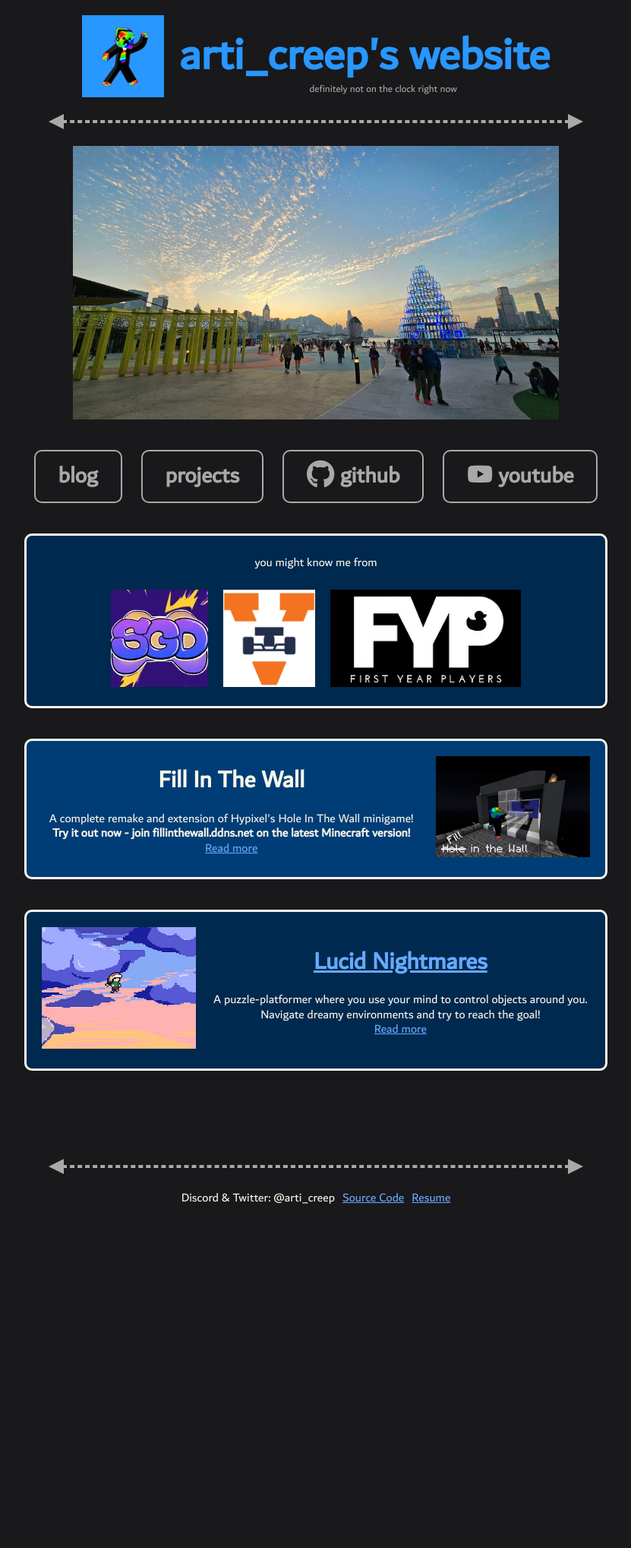
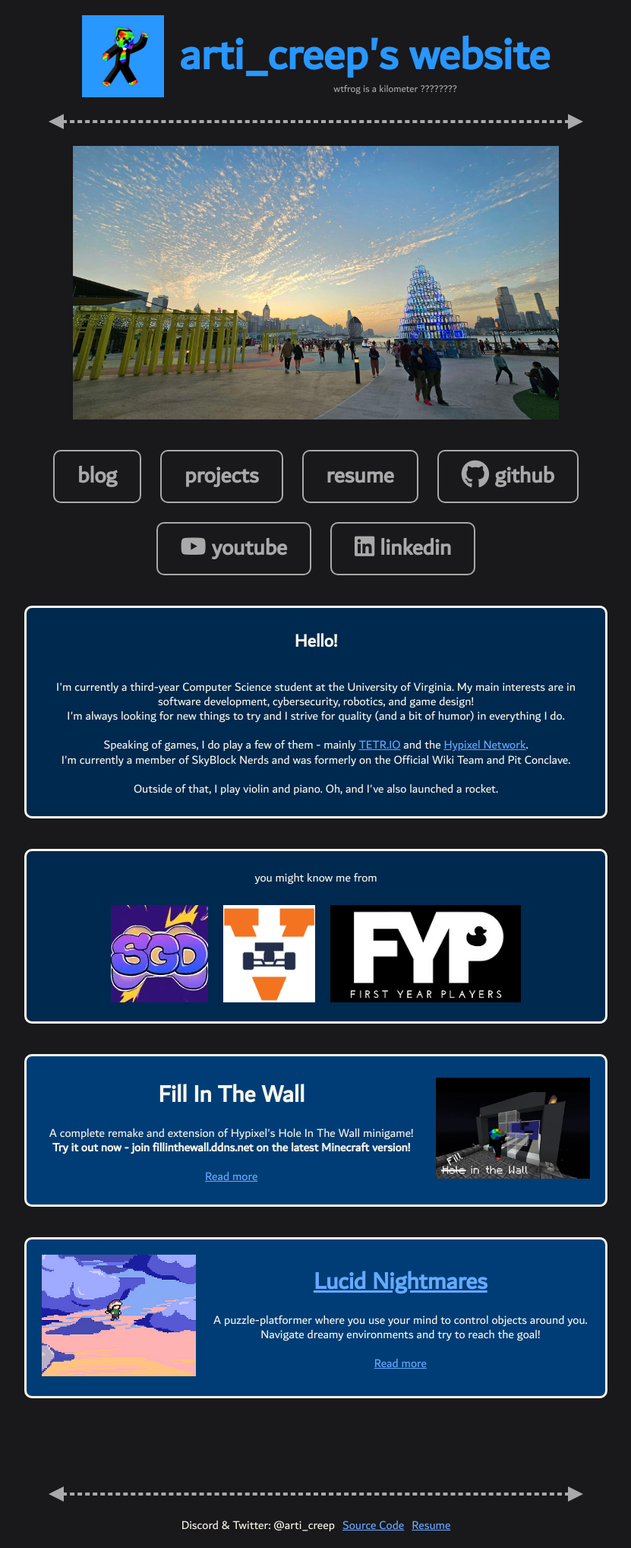
Before and after one commit to Arti-Dev/arti-dev.github.io, a Jekyll site: the page built from index.html, in a window 1280 px wide. Shown: the whole page at 76% size, without its empty margins (224-1055 px from the left). Built offline with Jekyll 4.4.1, drawn with Linux system fonts in a browser that asks for light colours; nearby versions of some CDN libraries; before the commit the page ends 1606 px from its top, so only the background shows below that.

Commit message:
Add about me

```diff
--- a/css/style.css
+++ b/css/style.css
@@ -99,6 +99,7 @@ hr:after {
     display: flex;
     flex-direction: row;
     gap: 25px;
+    flex-wrap: wrap;
 }
 
 .button {
@@ -137,19 +138,23 @@ button.secret:hover {
 
 
 .button.youtube:hover {
-    background-color: red;
+    background-color: #DC143C;
 }
 
 .button.github:hover {
-    background-color: purple;
+    background-color: #08872B;
 }
 
 .button.projects:hover {
-    background-color: #00519e;
+    background-color: #CC5500;
 }
 
 .button.blog:hover {
     background-color: #00519e;
+}
+
+.button.resume:hover {
+    background-color: #1E2952;
 }
 
 .footer {
@@ -197,7 +202,7 @@ a{
     margin: 10px;
 }
 
-.projectstrip {
+.project-strip {
     display: grid;
     padding: 10px;
     margin: 40px 0;
@@ -206,11 +211,11 @@ a{
     align-items: center;
 }
 
-.image-right {
+.project-strip.image-right {
     grid-template-columns: 70% 30%;
 }
 
-.image-left {
+.project-strip.image-left {
     grid-template-columns: 30% 70%;
 }
 
@@ -218,7 +223,7 @@ a{
     padding: 10px;
 }
 
-.projectstrip img {
+.project-strip img {
     max-width: 100%;
 }
 
--- a/index.html
+++ b/index.html
@@ -33,14 +33,34 @@
 <div class="buttonbox">
     <button class="button blog" onclick="location.href = '{{ 'blog' | absolute_url }}'">blog</button>
     <a href="#projects"><button class="button projects">projects</button></a>
+    <button class="button resume" onclick="location.href = '{{ 'assets/resumes/resume_f25_aidan_liu.pdf' | absolute_url }}'">
+        resume
+    </button>
     <button class="button github" onclick="location.href = 'https://github.com/Arti-Dev/'">
         <i class="fab fa-github fa-lg"></i> github
     </button>
     <button class="button youtube" onclick="location.href = 'https://youtube.com/arti_creep'">
         <i class="fa-brands fa-youtube"></i> youtube
     </button>
+    <button class="button resume" onclick="location.href = 'https://www.linkedin.com/in/aidan-liu-618126291/'">
+        <i class="fa-brands fa-linkedin"></i> linkedin
+    </button>
 </div>
-<div class="strip blue-shade-1 image-right">
+<div class="strip blue-shade-1">
+    <h2>Hello!</h2>
+    <p>I'm currently a third-year Computer Science student at the University of Virginia.
+        My main interests are in software development, cybersecurity, robotics, and game design!
+        <br>
+        I'm always looking for new things to try and I strive for quality (and a bit of humor) in everything I do.
+
+        <br><br>Speaking of games, I do play a few of them - mainly <a href="https://ch.tetr.io/u/arti_creep">TETR.IO</a>
+        and the <a href="https://hypixel.net/player/arti_creep">Hypixel Network</a>.
+        <br>I'm currently a member of SkyBlock Nerds and was formerly on the Official Wiki Team and Pit Conclave.
+
+        <br><br>Outside of that, I play violin and piano. Oh, and I've also launched a rocket.
+    </p>
+</div>
+<div class="strip blue-shade-1">
     <p>you might know me from</p>
     <div class="orgs">
         <a href="https://uvasgd.wordpress.com/"><img src="assets/homepage/sgd.jpg" alt="Student Game Developers @ UVA"></a>
@@ -48,24 +68,24 @@
         <a href="https://www.firstyearplayers.org/"><img src="assets/homepage/fyp.jpg" alt="First Year Players"></a>
     </div>
 </div>
-<div class="projectstrip blue-shade-2 image-right" id="projects">
+<div class="project-strip blue-shade-2 image-right" id="projects">
     <div>
         <h1>Fill In The Wall</h1>
         <p>A complete remake and extension of Hypixel's Hole In The Wall minigame!
         <br><b>Try it out now - join <code>fillinthewall.ddns.net</code> on the latest Minecraft version!</b>
-        <br><a href ="{{ '2024/08/08/fillinthewall.html' | absolute_url }}">Read more</a></p>
+        <br><br><a href ="{{ '2024/08/08/fillinthewall.html' | absolute_url }}">Read more</a></p>
     </div>
     <div class="image-wrapper">
         <img src="assets/homepage/fitwthumbnail.jpg" alt="Fill In The Wall thumbnail">
     </div>
 </div>
-<div class="projectstrip blue-shade-1 image-left">
+<div class="project-strip blue-shade-2 image-left">
     <div class="image-wrapper"><img src="assets/homepage/ln.png" alt="Lucid Nightmares thumbnail"></div>
     <div>
         <a href="https://arti-creep.itch.io/lucidnightmares"><h1>Lucid Nightmares</h1></a>
         <p>A puzzle-platformer where you use your mind to control objects around you.
         Navigate dreamy environments and try to reach the goal!
-        <br><a href ="{{ '2025/06/06/lucid-nightmares.html' | absolute_url }}">Read more</a></p>
+        <br><br><a href ="{{ '2025/06/06/lucid-nightmares.html' | absolute_url }}">Read more</a></p>
     </div>
 </div>
 
--- a/splash.js
+++ b/splash.js
@@ -3,7 +3,8 @@ const possibleSplash =
     "spin the t", "0 is a natural number!", "i feel like............... <br> skyblock",
     "member of FYPit", "there's a pocket in my knife",
     "how get axe", "figuring out what to do!", "im having lucid nightmares",
-	"definitely not on the clock right now", "wtfrog is a kilometer ????????"]
+	"definitely not on the clock right now", "wtfrog is a kilometer ????????",
+    "the job application memes are stupid"]
 
 function changeText() {
     const text = document.getElementById("splash")
```
